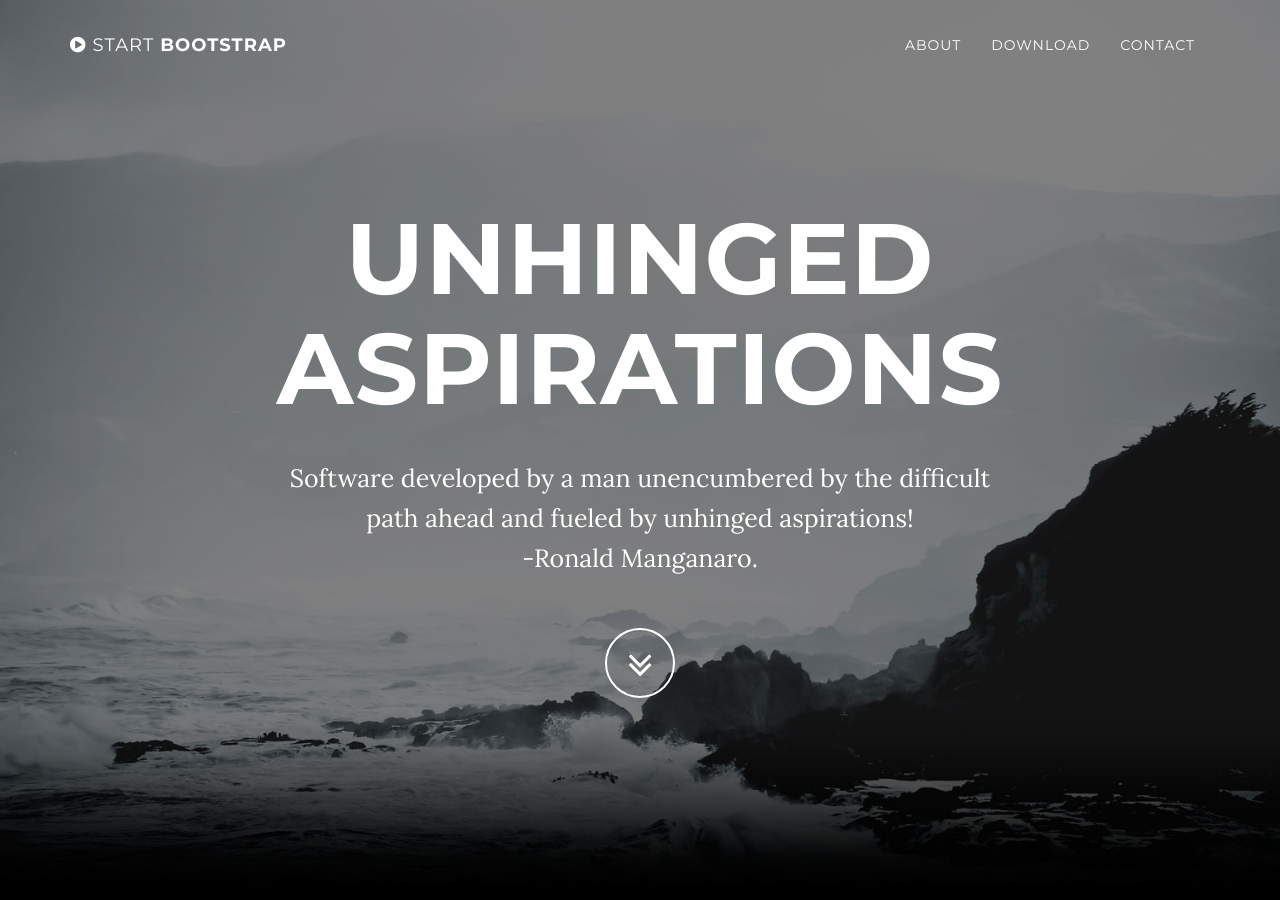
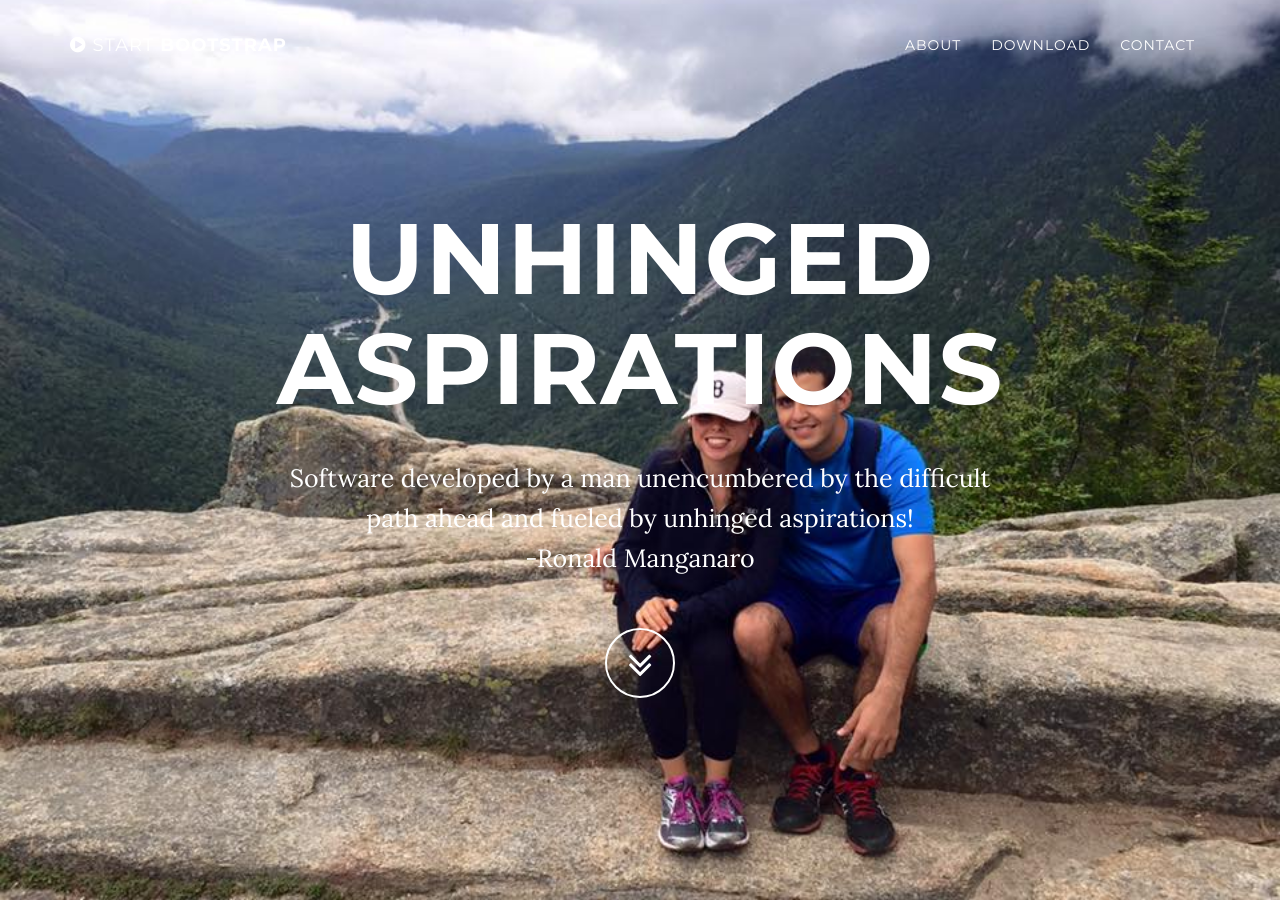
Before and after one commit to ronaldmanganaro/ronaldmanganaro.github.io, a Jekyll site: the page built from index.html, in a window 1280 px wide and 900 px high. Built offline with Jekyll 4.4.1, drawn with Linux system fonts in a browser that asks for light colours.

Commit message:
changed the welcome page

```diff
--- a/_includes/css/grayscale.css
+++ b/_includes/css/grayscale.css
@@ -138,7 +138,7 @@ a:focus {
     padding: 100px 0;
     text-align: center;
     color: #fff;
-    background: url(/img/intro-bg.jpg) no-repeat bottom center scroll;
+    background: url(/img/mountwillard.jpg) no-repeat bottom center scroll;
     background-color: {{ site.color.primary-dark }};
     -webkit-background-size: cover;
     -moz-background-size: cover;
--- a/_includes/header.html
+++ b/_includes/header.html
@@ -5,7 +5,7 @@
                 <div class="row">
                     <div class="col-md-8 col-md-offset-2">
                         <h1 class="brand-heading">Unhinged Aspirations</h1>
-                        <p class="intro-text">Software developed by a man unencumbered by the difficult path ahead and fueled by unhinged aspirations!<br>-Ronald Manganaro.</p>
+                        <p class="intro-text">Software developed by a man unencumbered by the difficult path ahead and fueled by unhinged aspirations!<br>-Ronald Manganaro</p>
                         <a href="#about" class="btn btn-circle page-scroll">
                             <i class="fa fa-angle-double-down animated"></i>
                         </a>
```
Also changed, not shown: img/mountwillard.jpg (added).
